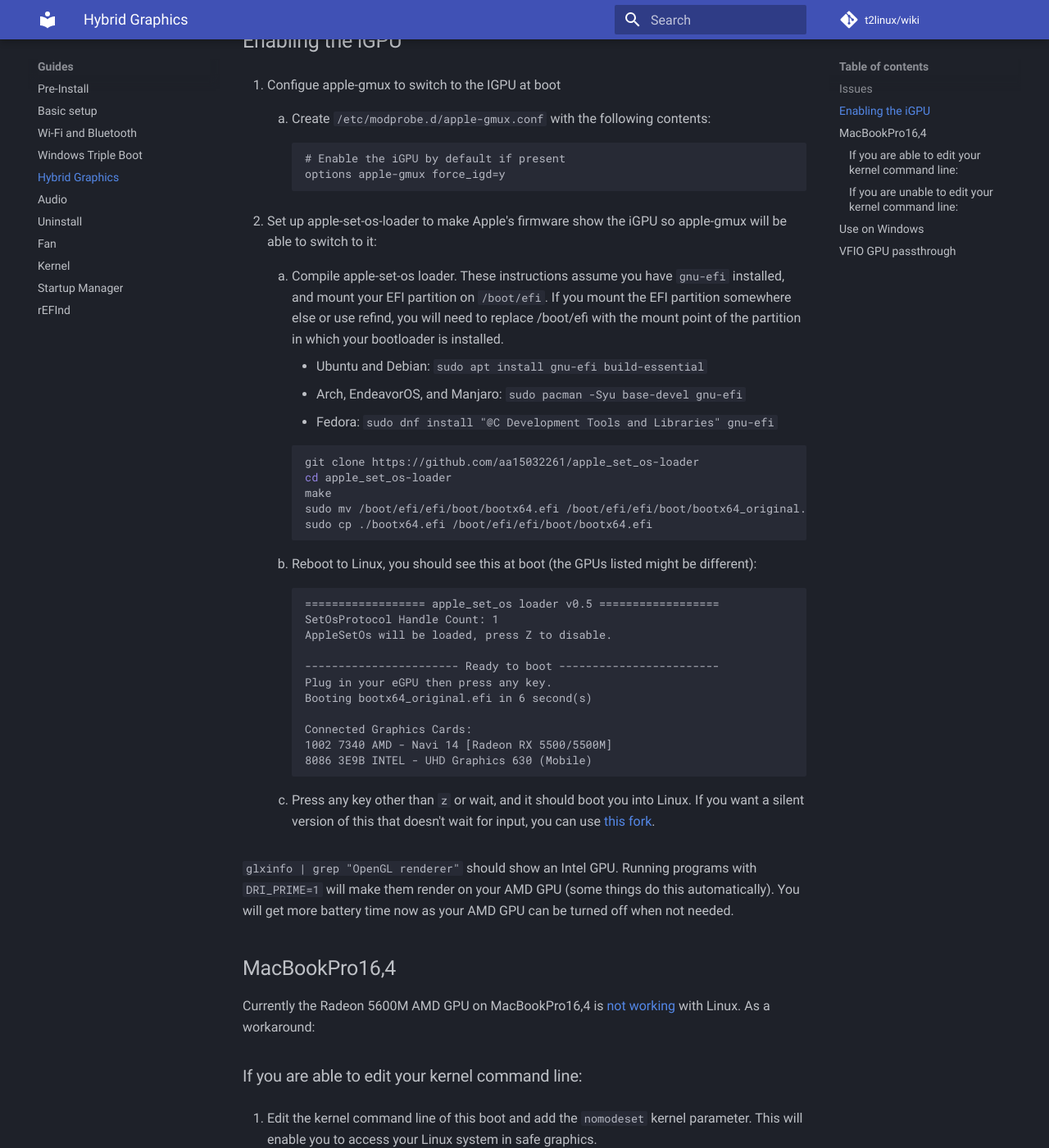
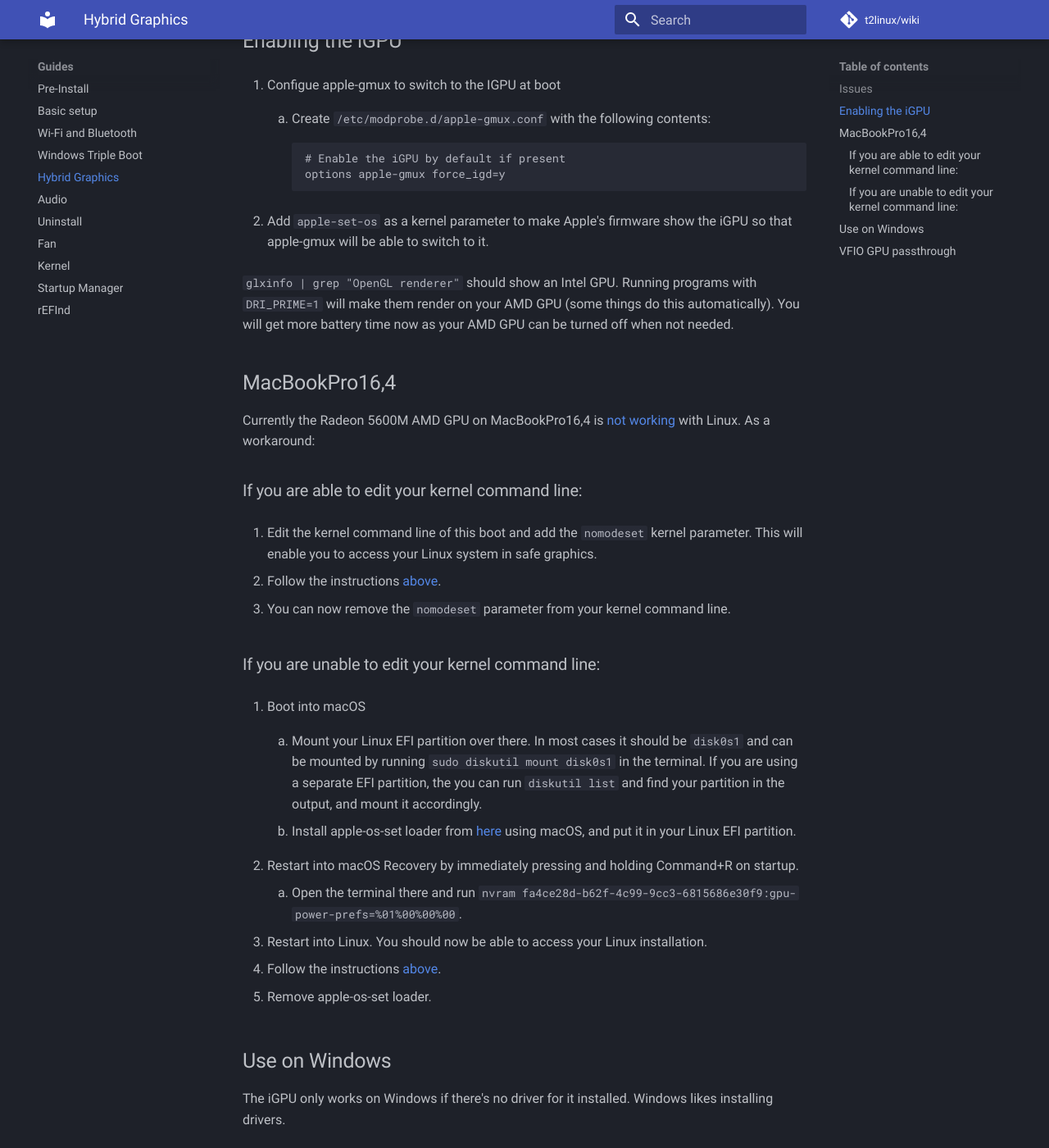
Before and after one commit to t2linux/wiki, an MkDocs documentation site: the page built from docs/guides/hybrid-graphics.md, in a window 1280 px wide and 1400 px high, scrolled down 1159 px. Shown: the whole window at 82% size. Built offline with MkDocs 1.6.1 and Material for MkDocs 9.7.7, drawn with Linux system fonts in a browser that asks for light colours; comment, search, counter and statistics services are not loaded; some of the changed text lies outside the part shown.

Commit message:
iGPU: Use kernel parameter instead of apple-os-set loader

````diff
--- a/docs/guides/hybrid-graphics.md
+++ b/docs/guides/hybrid-graphics.md
@@ -4,7 +4,7 @@ This page describes how to use the iGPU on MacBookPro's with Hybrid Graphics (2
 
 This has been tested on the MacBookPro16,1 and the MacBookPro15,1. The 15,3 and 16,4 models are very similar and should work too.
 
-Make sure you have a t2 kernel of version greater than 6.1.12-2 (you can check this with `uname -r`).
+Make sure you have a t2 kernel of version greater than 6.6.2-2 (you can check this with `uname -r`).
 
 ## Issues
 
@@ -41,39 +41,7 @@ If you experience system freezes, then the laptop's fans becoming loud, before t
         options apple-gmux force_igd=y
         ```
 
-2.  Set up apple-set-os-loader to make Apple's firmware show the iGPU so apple-gmux will be able to switch to it:
-
-    1.  Compile apple-set-os loader. These instructions assume you have `gnu-efi` installed, and mount your EFI partition on `/boot/efi`. If you mount the EFI partition somewhere else or use refind, you will need to replace /boot/efi with the mount point of the partition in which your bootloader is installed.
-
-        - Ubuntu and Debian: `sudo apt install gnu-efi build-essential`
-        - Arch, EndeavorOS, and Manjaro: `sudo pacman -Syu base-devel gnu-efi`
-        - Fedora: `sudo dnf install "@C Development Tools and Libraries" gnu-efi`
-
-        ```sh
-        git clone https://github.com/aa15032261/apple_set_os-loader
-        cd apple_set_os-loader
-        make
-        sudo mv /boot/efi/efi/boot/bootx64.efi /boot/efi/efi/boot/bootx64_original.efi
-        sudo cp ./bootx64.efi /boot/efi/efi/boot/bootx64.efi
-        ```
-
-    2.  Reboot to Linux, you should see this at boot (the GPUs listed might be different):
-
-        ```plain
-        ================== apple_set_os loader v0.5 ==================
-        SetOsProtocol Handle Count: 1
-        AppleSetOs will be loaded, press Z to disable.
-
-        ----------------------- Ready to boot ------------------------
-        Plug in your eGPU then press any key.
-        Booting bootx64_original.efi in 6 second(s)
-
-        Connected Graphics Cards:
-        1002 7340 AMD - Navi 14 [Radeon RX 5500/5500M]
-        8086 3E9B INTEL - UHD Graphics 630 (Mobile)
-        ```
-
-    3.  Press any key other than `z` or wait, and it should boot you into Linux. If you want a silent version of this that doesn't wait for input, you can use [this fork](https://github.com/Redecorating/apple_set_os-loader).
+2.  Add `apple-set-os` as a kernel parameter to make Apple's firmware show the iGPU so that apple-gmux will be able to switch to it.
 
 `glxinfo | grep "OpenGL renderer"` should show an Intel GPU. Running programs with `DRI_PRIME=1` will make them render on your AMD GPU (some things do this automatically). You will get more battery time now as your AMD GPU can be turned off when not needed.
 
@@ -105,6 +73,8 @@ Currently the Radeon 5600M AMD GPU on MacBookPro16,4 is [not working](https://lo
 
 4. Follow the instructions [above](#enabling-the-igpu).
 
+5. Remove apple-os-set loader.
+
 ## Use on Windows
 
 The iGPU only works on Windows if there's no driver for it installed. Windows likes installing drivers.
````
